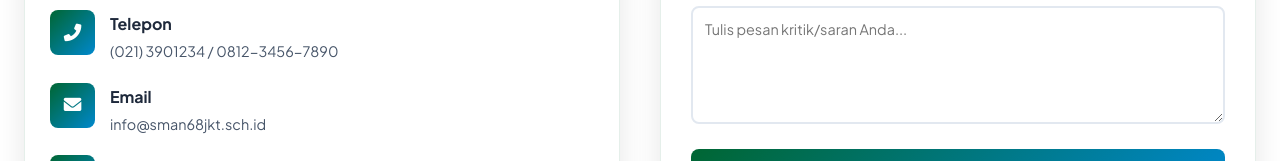
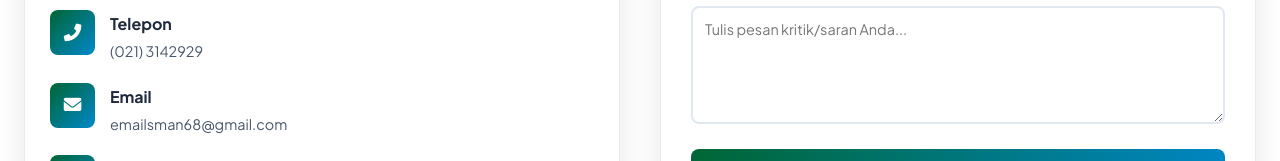
Before and after one commit to nadhiframadhan780-dev/smanegeri68jakarta, a plain HTML site: page sman68.html in a window 1280 px wide. Shown: the part 8139-8300 px from the top of the page. Drawn offline with nearby package versions, Linux system fonts and the light colour scheme; no server answers.

Commit message:
sman68.html

```diff
--- a/sman68.html
+++ b/sman68.html
@@ -137,7 +137,7 @@
                 <div class="chat-offline" id="chatOffline" style="display:none;">
                     <div class="offline-icon"><i class="fas fa-headset"></i></div>
                     <h4>Helpdesk Sedang Offline</h4>
-                    <p>Maaf, helpdesk sedang tidak tersedia. Silakan coba lagi nanti atau hubungi kami melalui email.</p>
+                    <p>Maaf, helpdesk sedang tidak tersedia. Silakan coba lagi nanti saat jam buka operasional atau hubungi kami melalui email.</p>
                     <a href="mailto:emailsman68@gmail.com" class="btn-email-contact"><i class="fas fa-envelope"></i> Hubungi via Email</a>
                 </div>
                 <div class="chat-registration" id="chatRegistration">
@@ -482,11 +482,11 @@
                         </div>
                         <div class="contact-info-item">
                             <div class="contact-icon"><i class="fas fa-phone-alt"></i></div>
-                            <div><h4>Telepon</h4><p>(021) 3901234 / 0812-3456-7890</p></div>
+                            <div><h4>Telepon</h4><p>(021) 3142929</p></div>
                         </div>
                         <div class="contact-info-item">
                             <div class="contact-icon"><i class="fas fa-envelope"></i></div>
-                            <div><h4>Email</h4><p>info@sman68jkt.sch.id</p></div>
+                            <div><h4>Email</h4><p>emailsman68@gmail.com</p></div>
                         </div>
                         <div class="contact-info-item">
                             <div class="contact-icon"><i class="fas fa-clock"></i></div>
```
